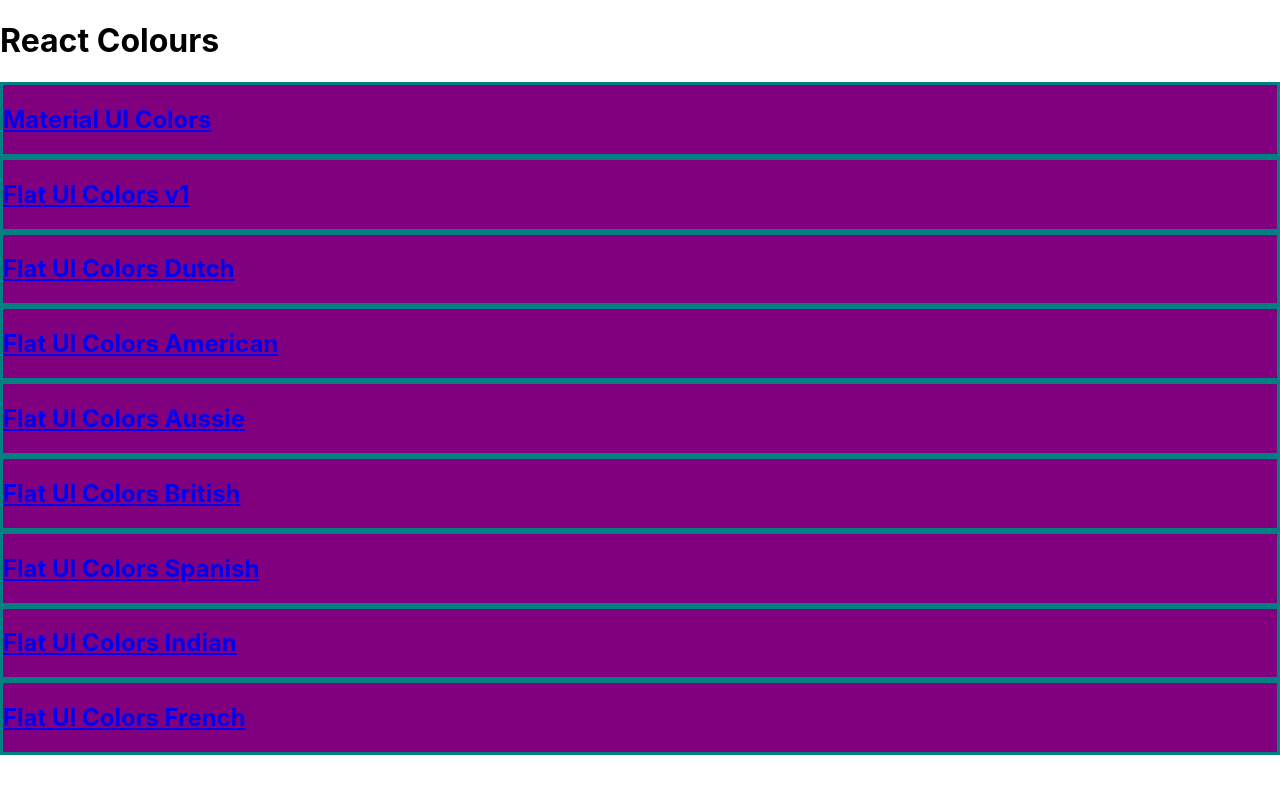
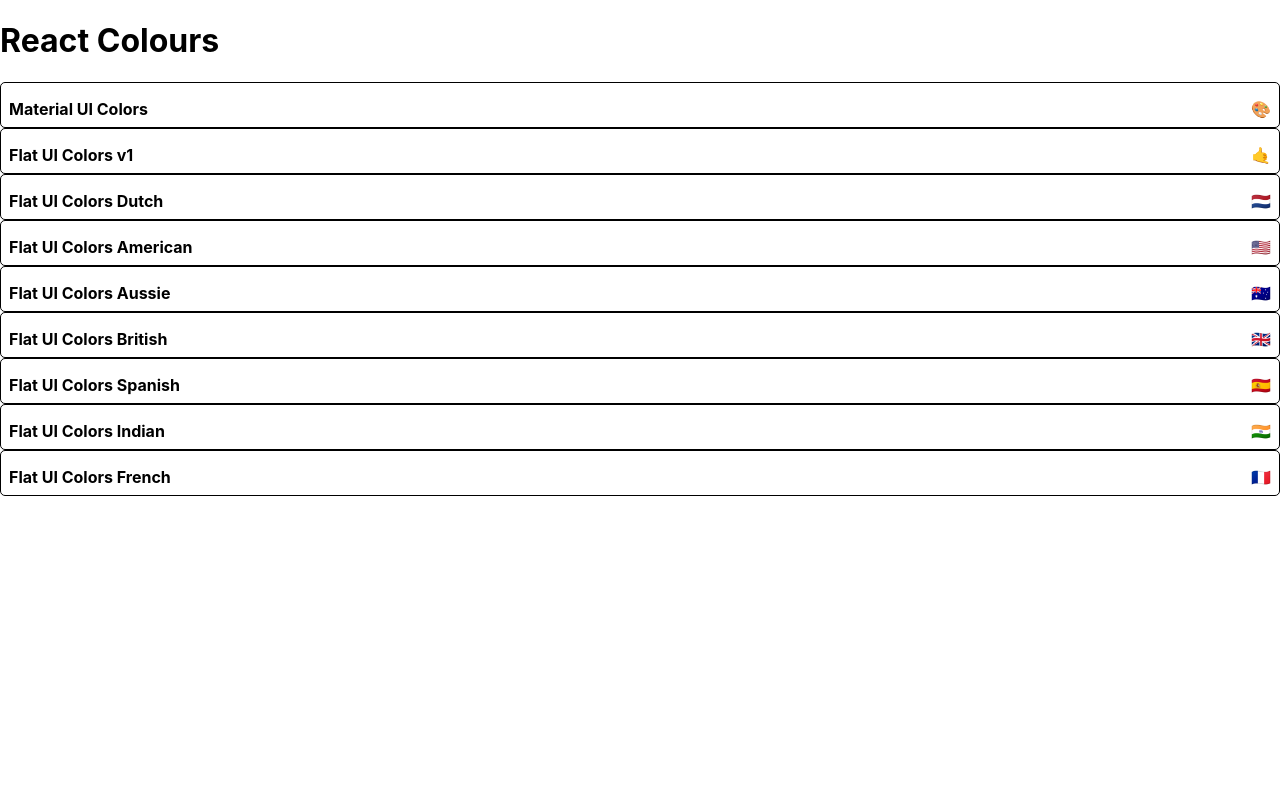
Before and after one commit to Wings30306/react-colors-1, a React (Create React App) app in the folder colors/: page / in a window 1280 px wide. Shown: the top 794 px of the page. Built offline with nearby package versions, Linux system fonts and the light colour scheme.

Commit message:
Start styling minipalette

```diff
--- a/colors/src/MiniPalette.js
+++ b/colors/src/MiniPalette.js
@@ -1,20 +1,51 @@
 import { withStyles } from "@material-ui/styles"
+import { Link } from "react-router-dom"
 
 const styles = {
-    main: {
-        backgroundColor: "purple",
-        border: "3px solid teal"
+    root: {
+        backgroundColor: "white",
+        border: "1px solid black",
+        borderRadius: "5px",
+        padding: "0.5rem",
+        position: "relative",
+        overflow: "hidden",
+        "&:hover": {
+            cursor: "pointer"
+        }
+    },
+    colors: {
+        backgroundColor: "grey"
+    },
+    title: {
+        display: "flex",
+        justifyContent: "space-between",
+        alignItems: "center",
+        margin: "0",
+        color: "black",
+        paddingTop: "0.5rem",
+        fontSize: "1rem",
+        position: "relative"
+    },
+    emoji: {
+        marginLeft: "0.5rem",
+        fontSize: "1.5rem"
     }
 }
 
 function MiniPalette(props) {
-    const {classes} = props;
+    const {classes, paletteName, id, emoji} = props;
     console.log(classes)
     return(
-        <div className={classes.main}>
-            <h2>{props.palette.paletteName}</h2>
+        <div className={classes.root}>
+            <div className={classes.colors} />
+            <h5 className={classes.title}>
+                {paletteName}
+                <span>{emoji}</span>
+            </h5>
         </div>
     )
 }
 
 export default withStyles(styles)(MiniPalette)
+
+// TO BE CONTINUED - Video 190, 3:30
--- a/colors/src/PaletteList.js
+++ b/colors/src/PaletteList.js
@@ -1,20 +1,16 @@
 import { Component } from "react";
-import { Link } from "react-router-dom";
 import MiniPalette from "./MiniPalette";
 
 class PaletteList extends Component {
-    render(){
-        const {palettes} = this.props;
+    render() {
+        const { palettes } = this.props;
         return (
             <div>
                 <h1>React Colours</h1>
-            {palettes.map(palette => (
+                {palettes.map(palette => (
+                    <MiniPalette {...palette} />
 
-                    <Link to={`/palette/${palette.id}`}>
-                        <MiniPalette palette={palette} />
-                    </Link>
-
-            ))}
+                ))}
             </div>
         )
     }
```
